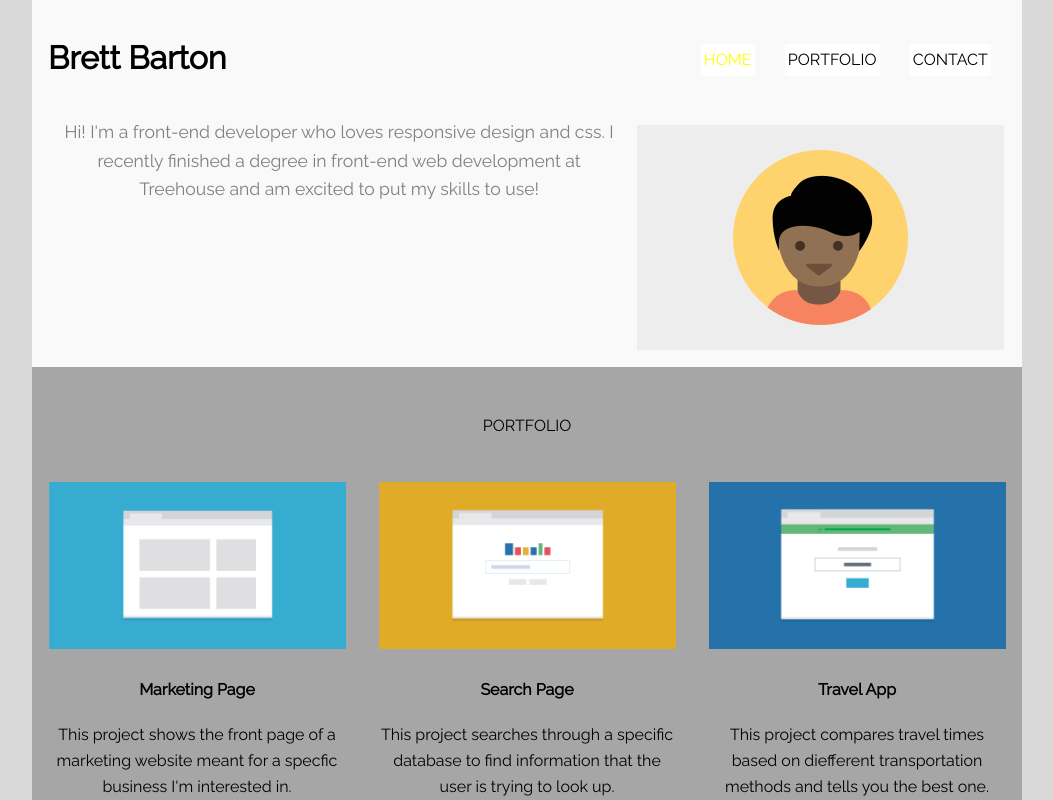
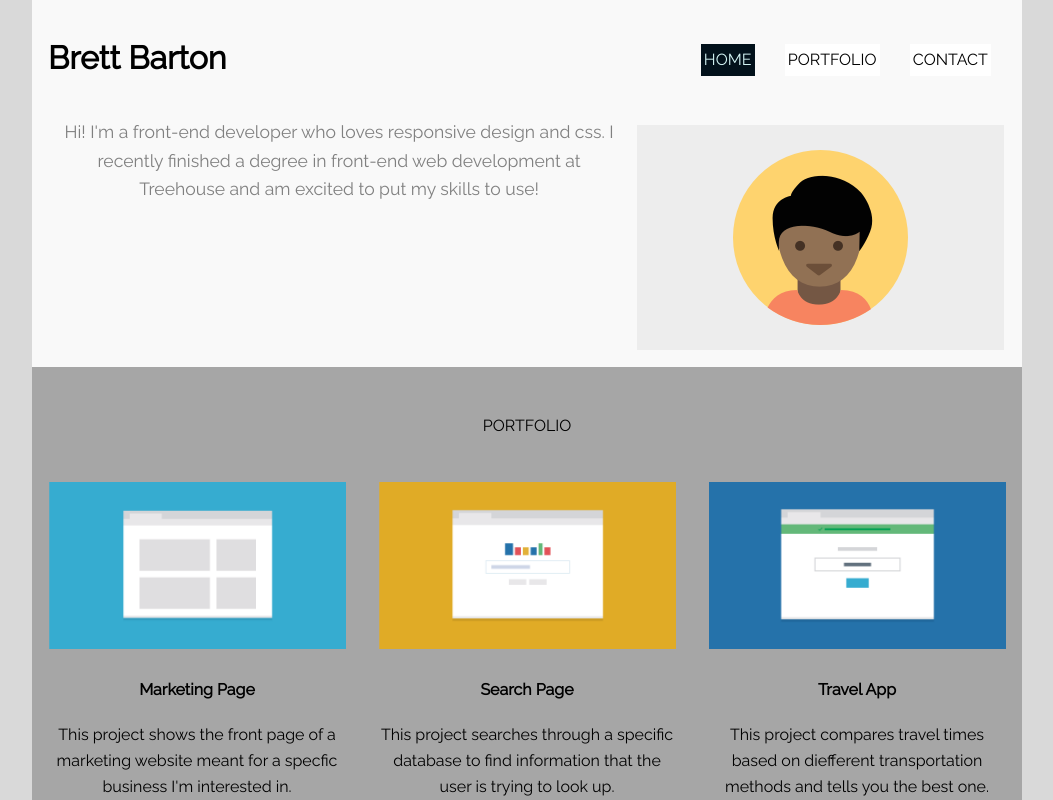
Before and after one commit to BrettBarton/Techdegree-Project-2, a plain HTML site: page index.html in a window 1280 px wide. In both pictures the pointer is over the link 840 px from the left and 59 px from the top of the page. Shown: the top 800 px of the page, without its empty margins (113-1166 px from the left). Drawn offline with Linux system fonts and the light colour scheme.

Commit message:
Final revision
proof-read and validated. ready for submission.

```diff
--- a/css/styles.css
+++ b/css/styles.css
@@ -72,7 +72,8 @@ BASE LAYOUT STYLES
 }
 
 .navigation a:hover {
-    color: yellow;
+    background-color: #02111b;
+    color: #d4f5f5;
 }
 
 
@@ -173,6 +174,7 @@ BASE LAYOUT STYLES
 
 .backtoTop {
     text-transform: uppercase;
+
 }
 
 
@@ -245,6 +247,7 @@ BASE LAYOUT STYLES
 }
 
 @media (min-width: 1024px) {
+
     .container-header {
         flex-direction: row;
         justify-content: space-between;
@@ -257,4 +260,5 @@ BASE LAYOUT STYLES
     .port-item {
         flex-basis: 33%;
     }
+
 }
--- a/index.html
+++ b/index.html
@@ -13,11 +13,13 @@
         <!--HEADER-->
         <header class="container-header">
             <h1 class="header-name">Brett Barton</h1>
+            <nav>
             <ul class="navigation">
                 <li><a href="index.html">Home</a></li>
                 <li><a href="#portfolio-section">Portfolio</a></li>
                 <li><a href="#contact-section">Contact</a></li>
             </ul>
+            </nav>
         </header><!--END HEADER-->
         <!--INTRO START-->
         <div class="container-intro">
```
Also changed, not shown: 1 other file.
